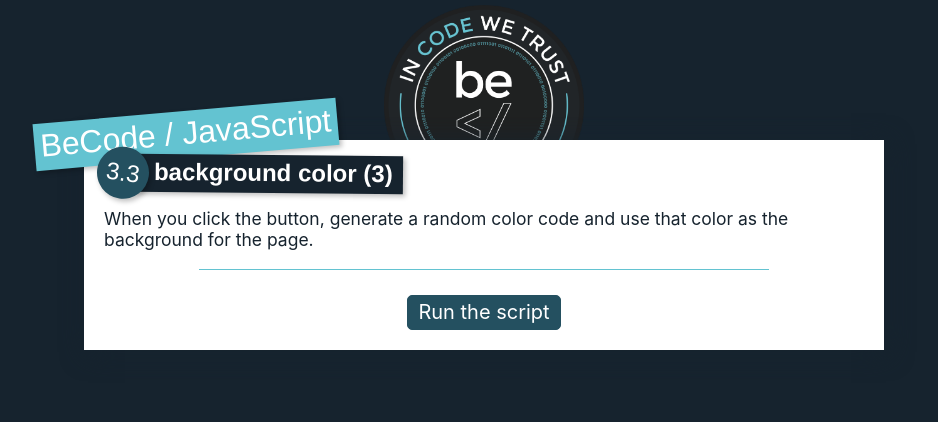
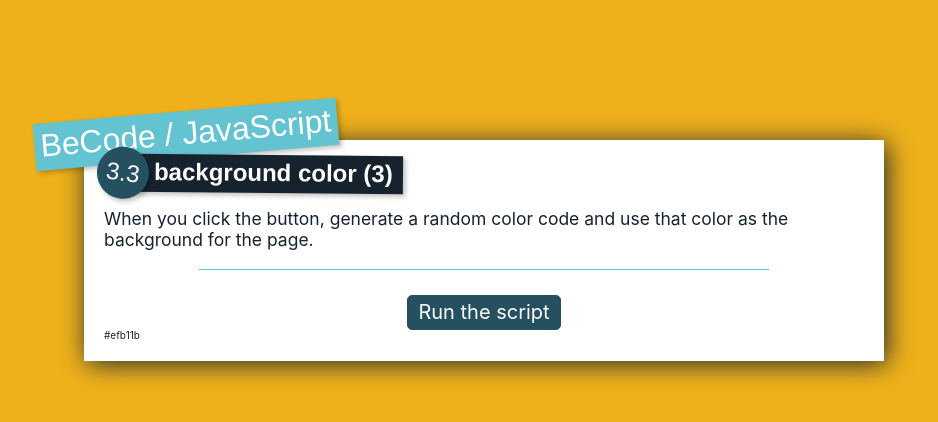
Before and after one commit to alikhalife/season-01, a website: page 03-colors/03-change-bcg-three/index.html in a window 1280 px wide. Both pictures are taken after a click on the button "Run the script". Shown: the whole page, without its empty margins (156-1094 px from the left). Drawn offline with Linux system fonts and the light colour scheme.

Commit message:
Exo Colors 03

```diff
--- a/03-colors/03-change-bcg-three/index.html
+++ b/03-colors/03-change-bcg-three/index.html
@@ -28,6 +28,7 @@
                         <button type="button" id="run">Run the script</button>
                     </div>
                 </section>
+                <div id="result"></div>
             </main>
         </section>
 
--- a/03-colors/03-change-bcg-three/script.js
+++ b/03-colors/03-change-bcg-three/script.js
@@ -1,9 +1,21 @@
 
 // 03-colors/03-change-bcg-three/script.js - 3.3: background color (3)
+
+
 
 
 (() => {
 
     // your code here
+    let body = document.querySelector("body");
+    let result = document.getElementById("result")
+
+    document.getElementById("run").addEventListener("click", () => {
+        var randomColor = Math.floor(Math.random()*16777215).toString(16);
+        body.style.backgroundColor = "#" + randomColor
+
+        result.innerHTML = "#" + randomColor;
+
+    })
 
 })();
```
Also changed, not shown: 03-colors/01-change-bcg-one/script.js (+18 -0 lines), 03-colors/02-change-bcg-two/script.js (+11 -0 lines).
